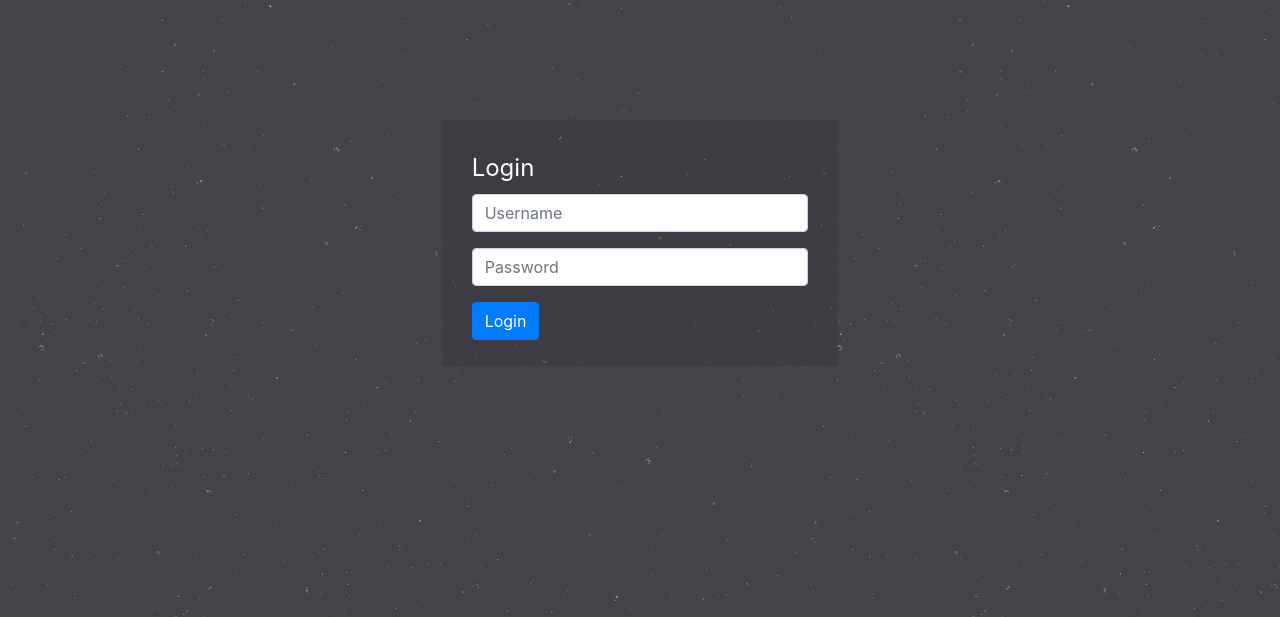
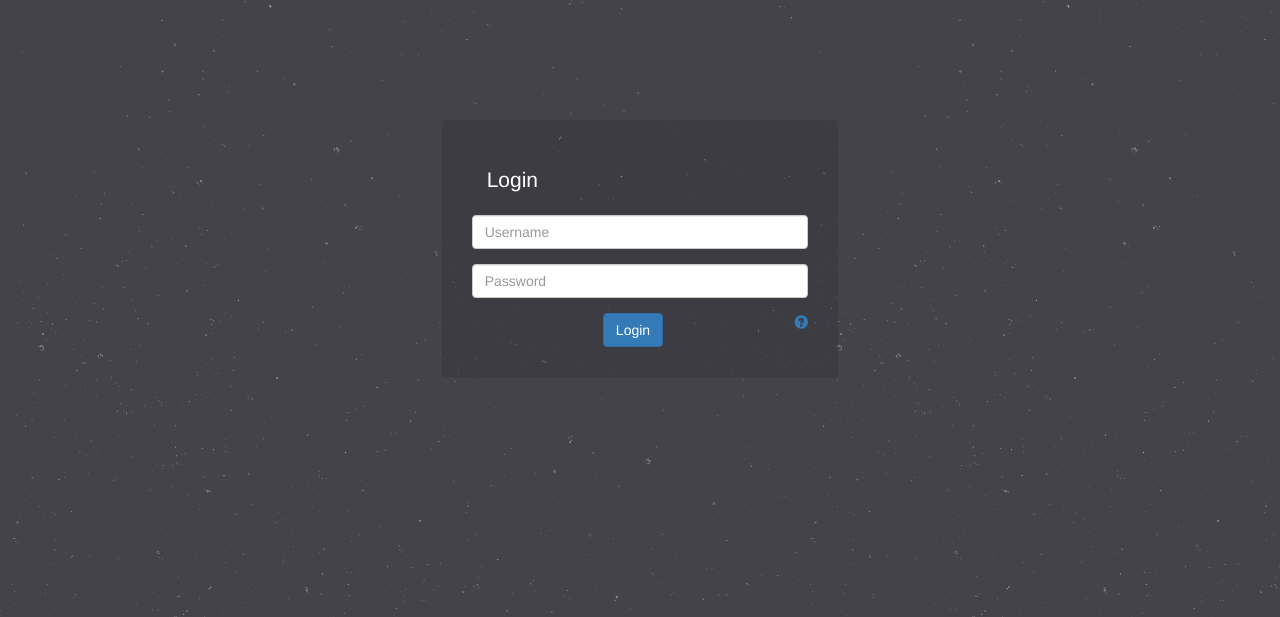
Before and after one commit to depado/LostInNetwork, a Flask app: template app/templates/login.html in a window 1280 px wide. Shown: the top 617 px of the page. Run offline with Flask 2, Linux system fonts and the light colour scheme; the template is opened without the code that fills it, so the values that code supplies are empty, except form fields; tables that the repository leaves empty hold one stand-in row (values such as "Sample post"); form fields are guessed from the names that the template uses; parts of the project's set-up code (start-up, migrations or seed data) failed here and were passed over; some libraries are stand-ins or nearby versions.

Commit message:
Styling, help on login page (definite login page), and external css file

```diff
--- /dev/null
+++ b/app/static/css/transparent-bootstrap.css
@@ -0,0 +1,29 @@
+body {
+    padding-top: 70px;
+}
+
+.login {
+    margin-top: 50px;
+    padding: 30px;
+    padding-bottom: 0px;
+}
+
+.transparent {
+    background: rgba(0,0,0,0.1);
+    border:none;
+}
+
+.dark {
+    color: rgba(255, 255, 255, 1);
+    background: rgba(51, 51, 51, 0.5);
+}
+
+.clear-legend {
+    color: rgba(255, 255, 255, 1);
+    border-style:none;
+}
+
+.clear-text {
+    color: #9D9D9D;
+    text-align: center;
+}
--- a/app/templates/base.html
+++ b/app/templates/base.html
@@ -8,8 +8,9 @@
 
     <link rel="shortcut icon" href="{{ url_for('static', filename='favicon.ico') }}">
     <link href="{{ url_for('static', filename='bower_components/bootstrap/dist/css/bootstrap.min.css') }}" rel="stylesheet">
-    <link href="{{ url_for('static', filename='css/custom.css') }}" rel="stylesheet">
+    <link href="{{ url_for('static', filename='css/transparent-bootstrap.css') }}" rel="stylesheet">
     <link href="//netdna.bootstrapcdn.com/font-awesome/4.0.3/css/font-awesome.css" rel="stylesheet">
+
 
     <script src="{{ url_for('static', filename='bower_components/jquery/dist/jquery.min.js') }}"></script>
     <script src="{{ url_for('static', filename='bower_components/bootstrap/dist/js/bootstrap.min.js') }}"></script>
@@ -23,7 +24,7 @@
     {% block extrajs %}{% endblock %}
 
   </head>
-  <body style="padding-top: 70px;">
+  <body>
     {% block content %}{% endblock %}
   </body>
 </html>
--- a/app/templates/index.html
+++ b/app/templates/index.html
@@ -1,7 +1,7 @@
 {% extends "base.html" %}
 
 {% block content %}
-<nav class="navbar navbar-inverse navbar-fixed-top" role="navigation" style="background: rgba(0,0,0,0.1); border: none;">
+<nav class="navbar navbar-inverse navbar-fixed-top transparent" role="navigation">
     <div class="container">
         <div class="navbar-header">
           <a class="navbar-brand" href="#">
--- a/app/templates/login.html
+++ b/app/templates/login.html
@@ -6,9 +6,10 @@
     <div class="row">
       <div class="col-md-4"></div>
       <div class="col-md-4">
-        <div class="well" style="margin-top: 50px; padding: 30px; padding-bottom: 10px; background: rgba(0,0,0,0.1); border:none;">
+        <div class="panel login transparent">
+          <div class="panel-body">
             <form class="form-horizontal" method="post" action="">
-            <legend style="color: rgba(255, 255, 255, 1); border-style:none;">Login</legend>
+              <legend class="clear-legend">Login</legend>
               {% with messages = get_flashed_messages() %}
                 {% if messages %}
                   {% for message in messages %}
@@ -33,16 +34,27 @@
                 {% endif %}
                 {{ form.password(class="form-control", placeholder="Password") }}
               </div>
-            <div class="form-group">
-              <button type="submit" class="btn btn-primary center-block">
+              <div class="form-group text-center">
+                <button type="submit" class="btn btn-primary">
                   <span>Login</span>
                 </button>
+                <a id="help-popover" class="pull-right" href="#" data-content="Welcome to your Lost In Network Application. If this is the first time the application is started, the default user/password pair is root/root. You will be prompted to modify it on your first connection."><span class="glyphicon glyphicon-question-sign" aria-hidden="true"></span></a>
               </div>
             </form>
+          </div>
         </div>
       </div>
       <div class="col-md-4"></div>
     </div>
   </div>
+  <script type="text/javascript">
+    $(function () {
+      $('#help-popover').popover({
+        placement: 'right',
+        container: 'body',
+        template: '<div class="popover dark" role="tooltip"><div class="popover-content"></div></div>'
+      });
+    })
+  </script>
   {% endif %}
 {% endblock %}
```
Lines whose indentation alone changed are shown as unchanged.
